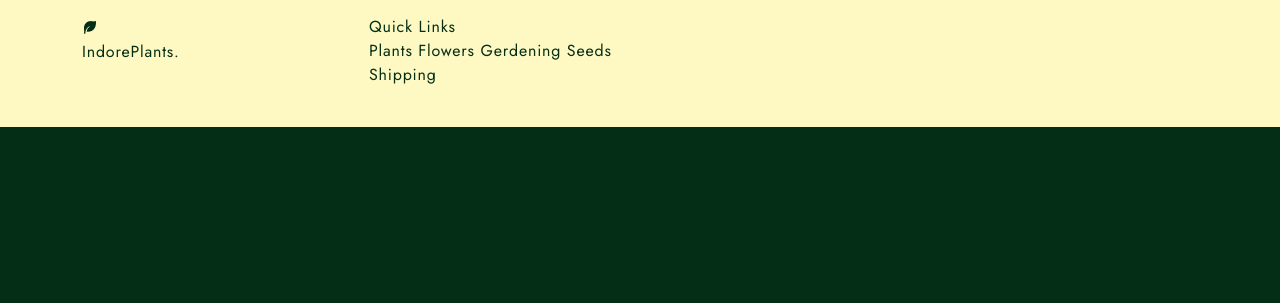
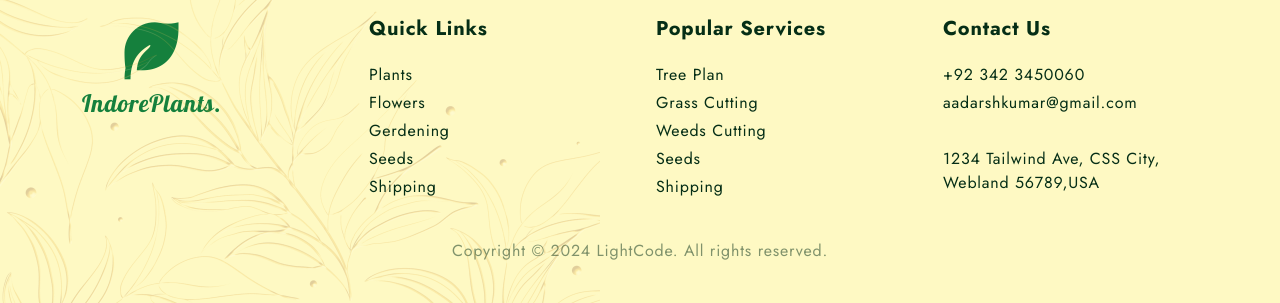
Before and after one commit to khatriaadarsh/Plant-Website, a website: page index.html in a window 1280 px wide. Shown: the part 3978-4281 px from the top of the page. Before the commit the page ends 4105 px from the top, so only its background shows below. Drawn offline with nearby package versions, Linux system fonts and the light colour scheme.

Commit message:
Footer section completed

```diff
--- a/index.html
+++ b/index.html
@@ -477,15 +477,15 @@
        <div class="container grid grid-cols-1 md:grid-cols-2 lg:grid-cols-3 xl:grid-cols-4 gap-8 text-center md:text-start">
         <!--Item 01  -->
         <div>
-          <div>
+          <div class="text-7xl text-green-700 text-center inline-block">
                 <i class="ri-leaf-fill"></i>
-                <p>IndorePlants.</p>
+                <p class="font-Lobstor text-xl sm:text-2xl">IndorePlants.</p>
           </div>
         </div>
         <!-- Item 02 -->
          <div>
-          <p>Quick Links</p>
-          <div>
+          <p class="mb-5 font-bold text-xl">Quick Links</p>
+          <div class="flex flex-col gap-1">
             <a href="">Plants</a>
             <a href="">Flowers</a>
             <a href="">Gerdening</a>
@@ -493,7 +493,37 @@
             <a href="">Shipping</a>
           </div>
          </div>
+          <!-- Item 03 -->
+         <div>
+          <p class="mb-5 font-bold text-xl">Popular Services</p>
+          <div class="flex flex-col gap-1">
+            <a href="">Tree Plan</a>
+            <a href="">Grass Cutting</a>
+            <a href="">Weeds Cutting</a>
+            <a href="">Seeds</a>
+            <a href="">Shipping</a>
+          </div>
+         </div>
+
+             <!-- Item 04 -->
+             <div>
+              <p class="mb-5 font-bold text-xl">Contact Us</p>
+              <div class="flex flex-col gap-1">
+                <a href="tel:+923423450060">+92 342 3450060</a>
+                <a href="mailto:aadarshkumar@gmail.com">aadarshkumar@gmail.com</a>
+                <br>
+                <p>1234 Tailwind Ave, CSS City, Webland 56789,USA</p>
+              </div>
+            </div>
        </div>
+       <!-- copy right  -->
+        <div class="container">
+          <p class="text-center mt-10 opacity-50">Copyright &copy; 2024 LightCode. All rights reserved.</p>
+        </div>
+        <!-- Floral Image -->
+         <div class="absolute bottom-0 left-0 opacity-20 pointer-events-none">
+          <img src="./images/floral-1.png" alt="floral_image" class="w-full lg:w-1/2">
+         </div>
     </footer>
   </main>
 
```
Also changed, not shown: images/floral-1.png (added), output.css.
